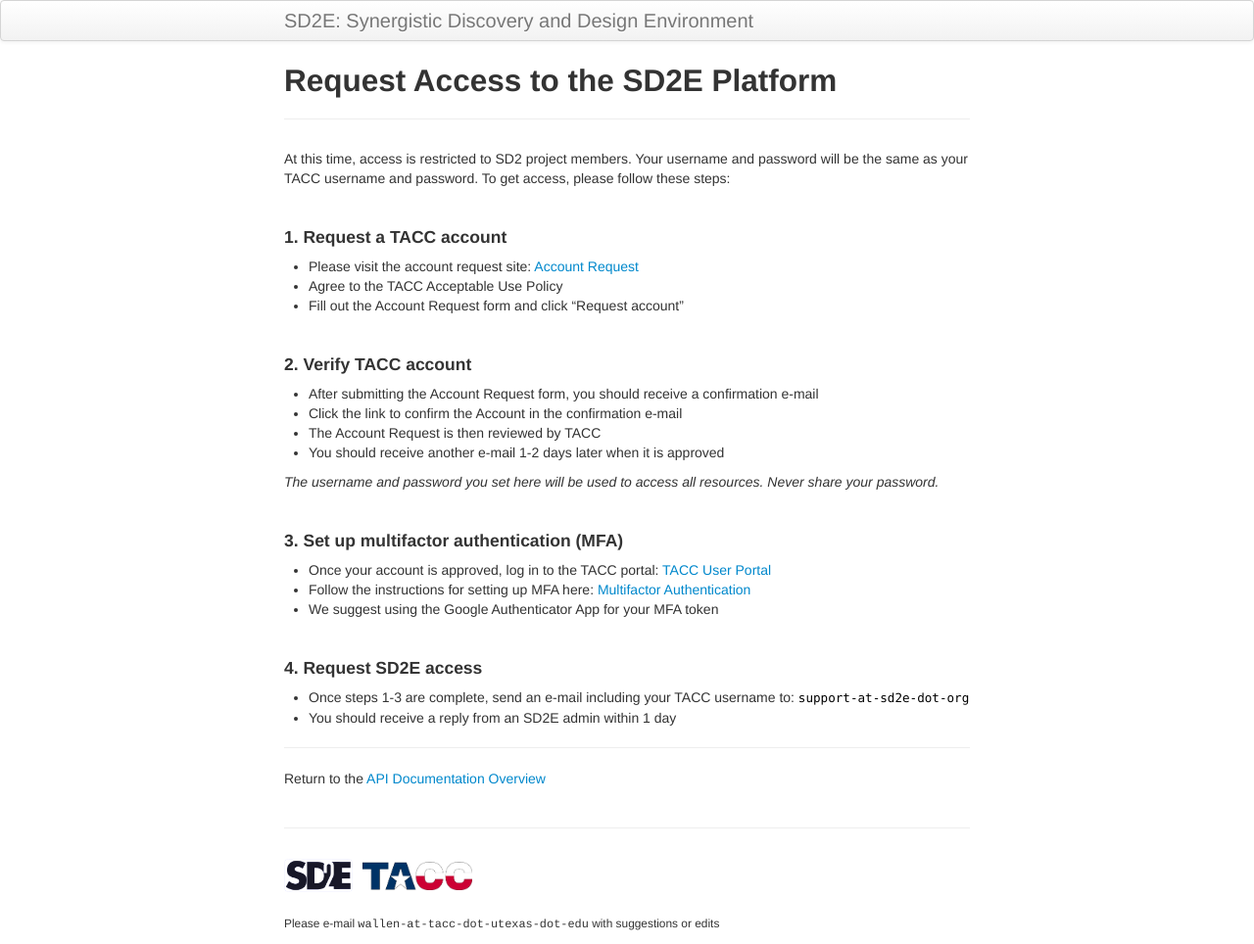
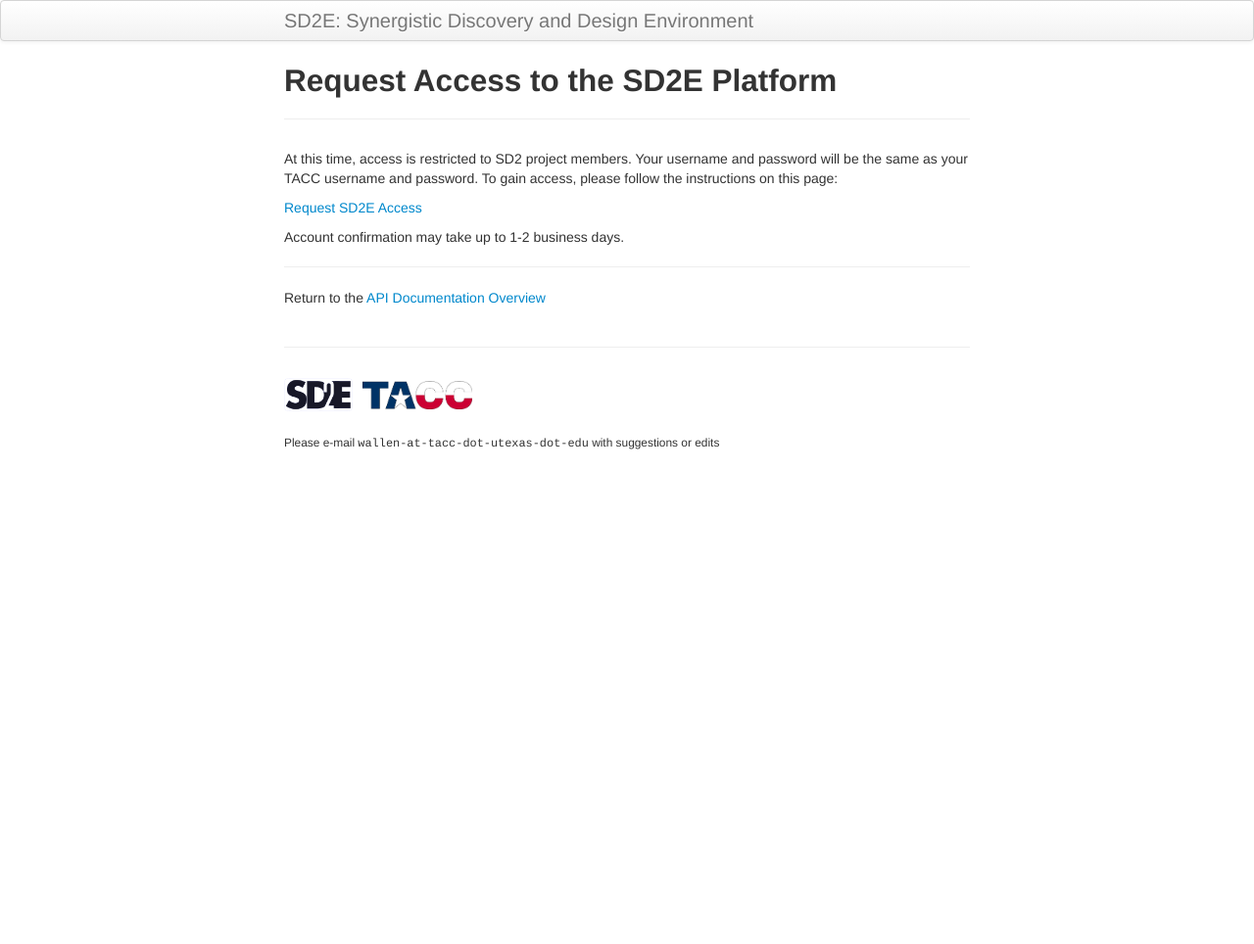
Before and after one commit to SD2E/api-user-guide, a Jekyll site: the page built from docs/request_access.md, in a window 1280 px wide. Shown: the whole page at 98% size. Built offline with Jekyll 4.4.1, drawn with Linux system fonts in a browser that asks for light colours; after the commit the page ends 900 px from its top, so only the background shows below that.

Commit message:
updating request access page to redirect to sd2e.org instructions

```diff
--- a/docs/request_access.md
+++ b/docs/request_access.md
@@ -5,43 +5,12 @@ tagline:
 ---
 
 At this time, access is restricted to SD2 project members. Your username and
-password will be the same as your TACC username and password. To get access,
-please follow these steps:
+password will be the same as your TACC username and password. To gain access,
+please follow the instructions on this page:
 
+[Request SD2E Access](https://sd2e.org/accounts/request-access/)
 
-<br>
-#### 1. Request a TACC account
-
-* Please visit the account request site: [Account Request](https://portal.tacc.utexas.edu/web/tup/account-request)
-* Agree to the TACC Acceptable Use Policy
-* Fill out the Account Request form and click "Request account"
-
-
-<br>
-#### 2. Verify TACC account
-
-* After submitting the Account Request form, you should receive a confirmation e-mail
-* Click the link to confirm the Account in the confirmation e-mail
-* The Account Request is then reviewed by TACC
-* You should receive another e-mail 1-2 days later when it is approved
-
-*The username and password you set here will be used to access all resources.
-Never share your password.*
-
-
-<br>
-#### 3. Set up multifactor authentication (MFA)
-
-* Once your account is approved, log in to the TACC portal: [TACC User Portal](https://portal.tacc.utexas.edu/)
-* Follow the instructions for setting up MFA here: [Multifactor Authentication](https://portal.tacc.utexas.edu/tutorials/multifactor-authentication)
-* We suggest using the Google Authenticator App for your MFA token
-
-
-<br>
-#### 4. Request SD2E access
-
-* Once steps 1-3 are complete, send an e-mail including your TACC username to: `support-at-sd2e-dot-org`
-* You should receive a reply from an SD2E admin within 1 day
+Account confirmation may take up to 1-2 business days.
 
 
 
```
